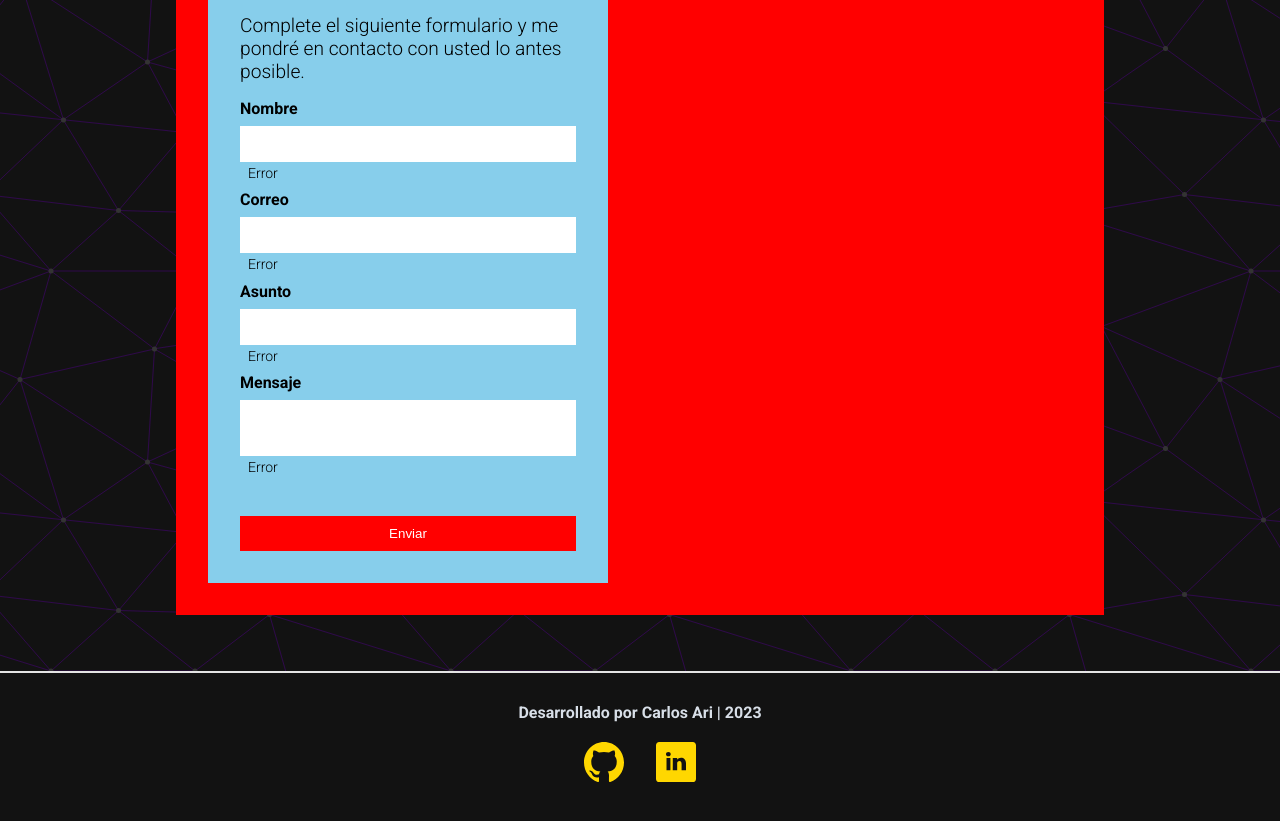
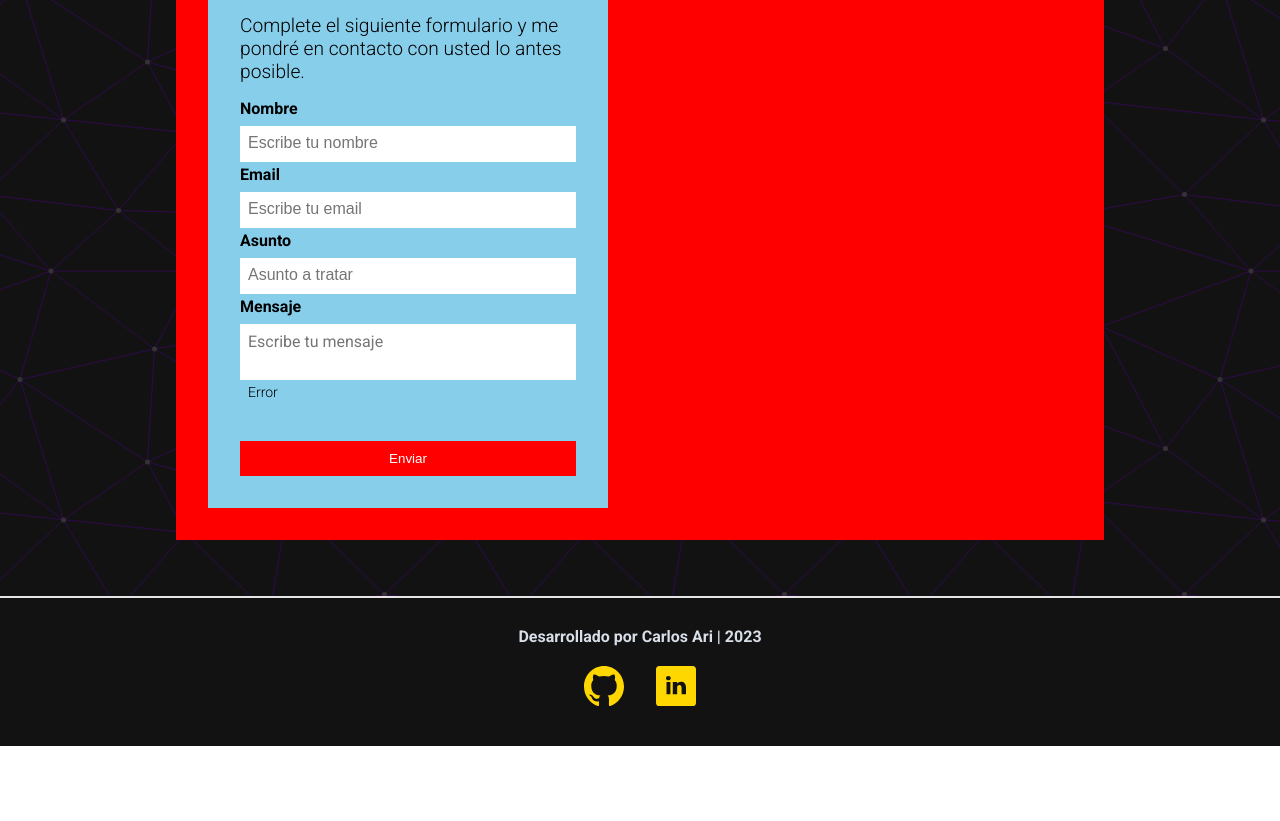
Before and after one commit to FreddyCA/Portafolio-React, a React (Vite) app: page / in a window 1280 px wide. Shown: the part 6320-7141 px from the top of the page. After the commit the page ends 7066 px from the top, so only its background shows below. Built offline with nearby package versions, Linux system fonts and the light colour scheme.

Commit message:
js hook Form, UI Form

```diff
--- a/src/components/Form/Form.jsx
+++ b/src/components/Form/Form.jsx
@@ -1,5 +1,6 @@
-import { useState } from "react";
+// import { useState } from "react";
 import styled, { css } from "styled-components";
+import { useForm } from "../../hooks/useForm";
 
 const FormContentStyle = styled.div`
   width: 400px;
@@ -77,33 +78,43 @@ const FormButtonStyle = styled.button`
   cursor: pointer;
 `;
 
+const initialForm = {};
+const validationsForm = (form) => {
+  console.log(form)
+};
+
 const Form = () => {
+  // const [formData, setFormData] = useState({
+  //   name: "",
+  //   email: "",
+  //   subject: "",
+  //   message: "",
+  // });
 
-  const [formData, setFormData] = useState({
-    name: "",
-    email: "",
-    subject: "",
-    message: "",
-  });
-    // agregar error para mensaje de error, usar useref o algo similar
+  // const handleChange = (e) => {
+  //   const { name, value } = e.target;
+  //   setFormData({
+  //     ...formData,
+  //     [name]: value,
+  //   });
+  // };
 
-  // const [error, setError] = useState(true);
+  // const handleSubmit = (e) => {
+  //   e.preventDefault();
+  //   console.log(formData);
+  // };
 
-  const handleChange = (e) => {
-    const { name, value } = e.target;
-    setFormData({
-      ...formData,
-      [name]: value,
-    });
+  const {
+    form,
+    errors,
+    loading,
+    response,
+    handleChange,
+    handleBlur,
+    handleSubmit,
+  } = useForm(initialForm, validationsForm);
 
-  };
-
-  const handleSubmit = (e) => {
-    e.preventDefault();
-
-    console.log(formData);
-  };
-
+  console.log(errors, loading, response)
   return (
     <FormContentStyle>
       <FormNameStyle>Contacto</FormNameStyle>
@@ -112,46 +123,59 @@ const Form = () => {
         Complete el siguiente formulario y me pondré en contacto con usted lo
         antes posible.
       </FormNameStyle>
+
       <FormStyle onSubmit={handleSubmit} autoComplete="on">
         <FormLabelStyle htmlFor="name">Nombre</FormLabelStyle>
         <FormInputStyle
           type="text"
+          name="name"
+          placeholder="Escribe tu nombre"
+          onBlur={handleBlur}
+          onChange={handleChange}
+          value={form.name}
           id="name"
-          name="name"
-          value={formData.nombre}
-          onChange={handleChange}
           autoComplete="on"
+          required
         ></FormInputStyle>
-        <FormTextErrorStyle>Error</FormTextErrorStyle>
 
-        <FormLabelStyle htmlFor="email">Correo</FormLabelStyle>
+        <FormLabelStyle htmlFor="email">Email</FormLabelStyle>
+
         <FormInputStyle
           type="email"
+          name="email"
+          placeholder="Escribe tu email"
+          onBlur={handleBlur}
+          onChange={handleChange}
+          value={form.email}
           id="email"
-          name="email"
-          value={formData.correo}
-          onChange={handleChange}
           autoComplete="on"
+          required
         ></FormInputStyle>
-        <FormTextErrorStyle>Error</FormTextErrorStyle>
 
         <FormLabelStyle htmlFor="subject">Asunto</FormLabelStyle>
         <FormInputStyle
           type="text"
+          name="subject"
+          placeholder="Asunto a tratar"
+          onBlur={handleBlur}
+          onChange={handleChange}
+          value={form.subject}
           id="subject"
-          name="subject"
-          value={formData.asunto}
-          onChange={handleChange}
+          autoComplete="on"
+          required
         ></FormInputStyle>
-        <FormTextErrorStyle>Error</FormTextErrorStyle>
 
         <FormLabelStyle htmlFor="message">Mensaje</FormLabelStyle>
         <FormTextStyle
           id="message"
           name="message"
-          value={formData.mensaje}
+          placeholder="Escribe tu mensaje"
+          onBlur={handleBlur}
           onChange={handleChange}
+          value={form.message}
+          required
         ></FormTextStyle>
+
         <FormTextErrorStyle>Error</FormTextErrorStyle>
 
         <FormButtonStyle type="submit">Enviar</FormButtonStyle>
--- /dev/null
+++ b/src/hooks/useForm.jsx
@@ -0,0 +1,26 @@
+import { useState } from "react";
+export const useForm = (initialForm, validateForm) => {
+  const [form, setForm] = useState(initialForm);
+
+  const [errors, setErrors] = useState({});
+
+  const [loading, setLoading] = useState(false);
+
+  const [response, setResponse] = useState(null);
+    console.log(setForm, setErrors, setLoading, setResponse, validateForm)
+  const handleChange = (e) => {console.log(e)};
+
+  const handleBlur = (e) => {console.log(e)};
+
+  const handleSubmit = (e) => {console.log(e)};
+
+  return {
+    form,
+    errors,
+    loading,
+    response,
+    handleChange,
+    handleBlur,
+    handleSubmit,
+  };
+};
```
